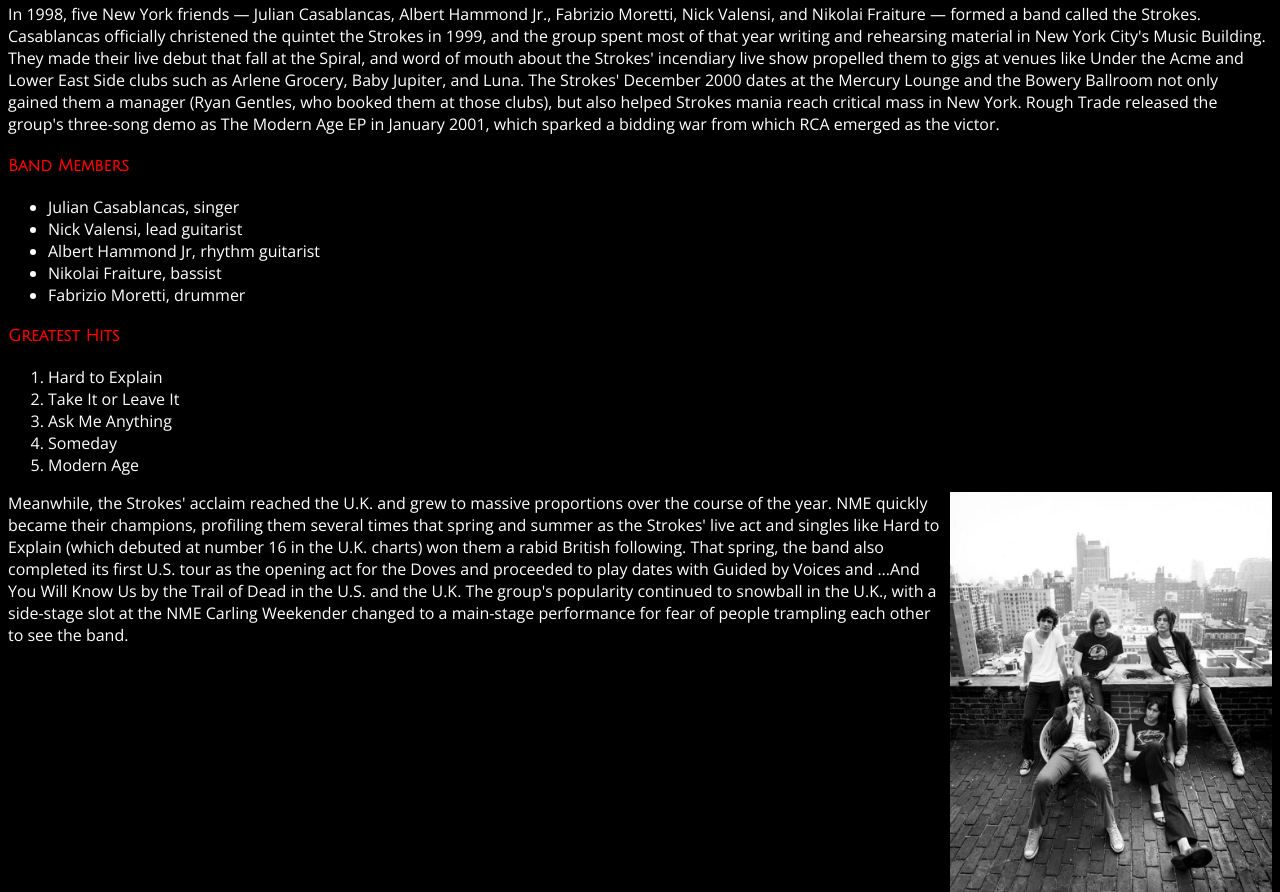
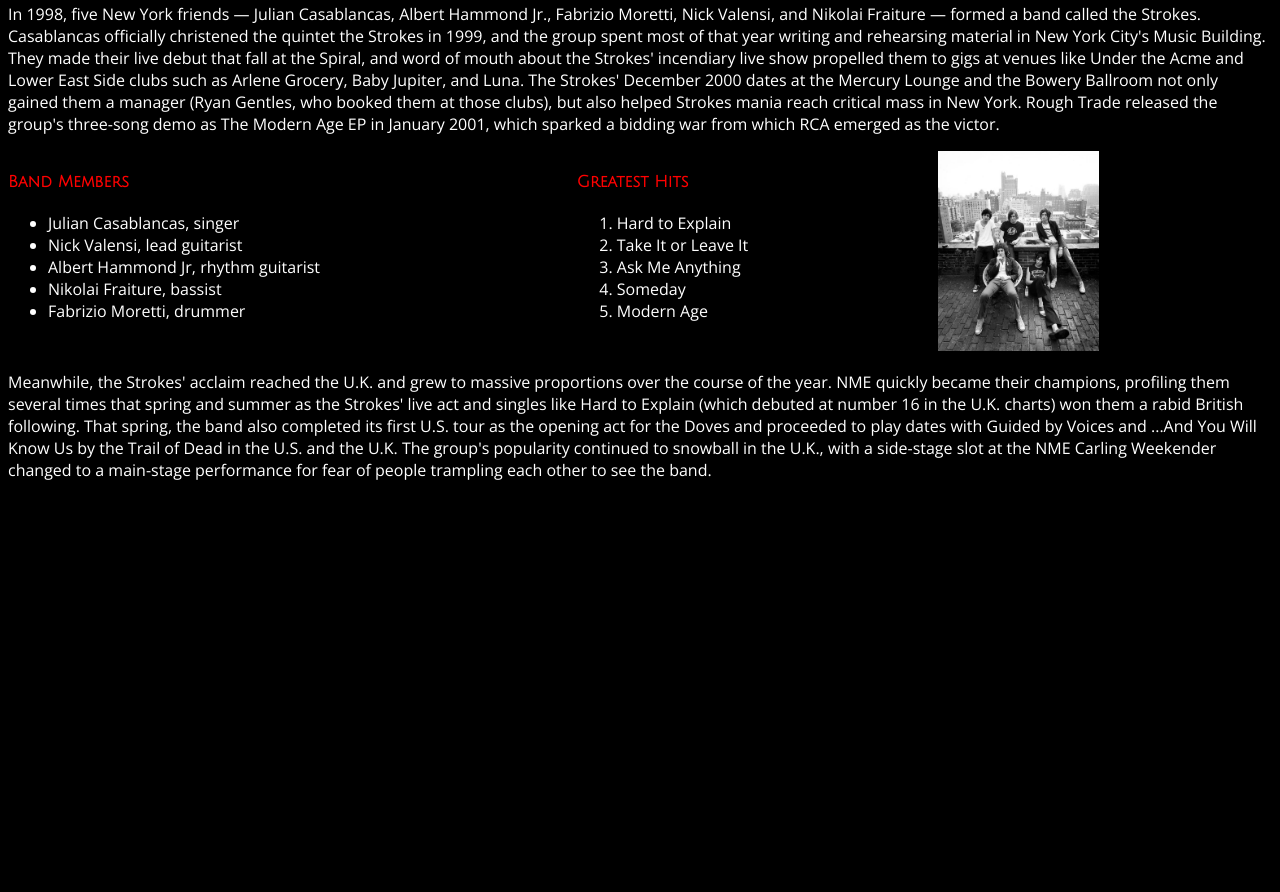
Before and after one commit to shylabarry/thestrokes-site, a plain HTML site: page about-page.html in a window 1280 px wide. Shown: the part 1031-1923 px from the top of the page. After the commit the page ends 1512 px from the top, so only its background shows below. Drawn offline with nearby package versions, Linux system fonts and the light colour scheme.

Commit message:
about page fixes

```diff
--- a/about-page.html
+++ b/about-page.html
@@ -49,16 +49,19 @@
     sparked a bidding war from which RCA emerged as the victor.
   </p>
 
-  <div class="quick-facts">
+  <div id="wrap">
+    <div class = "band-members">
       <h4>Band Members</h4>
-    <ul class="facts">
+      <ul>
         <li>Julian Casablancas, singer</li>
         <li>Nick Valensi, lead guitarist</li>
         <li>Albert Hammond Jr, rhythm guitarist</li>
         <li>Nikolai Fraiture, bassist</li>
         <li>Fabrizio Moretti, drummer</li>
       </ul>
+    </div>
 
+    <div class="hits">
       <h4>Greatest Hits</h4>
       <ol class="facts">
         <li>Hard to Explain</li>
@@ -67,16 +70,17 @@
         <li>Someday</li>
         <li>Modern Age</li>
       </ol>
+    </div>
 
     <img class="secondary-image" src="assets/images/about2.jpg" />
   </div>
 
-  <p>
+  <div class="p2">
     Meanwhile, the Strokes' acclaim reached the U.K. and grew to massive proportions over the course of the year. NME quickly became their champions, profiling them several times that spring and summer as the Strokes' live act and singles like Hard
     to Explain (which debuted at number 16 in the U.K. charts) won them a rabid British following. That spring, the band also completed its first U.S. tour as the opening act for the Doves and proceeded to play dates with Guided by Voices and ...And
     You Will Know Us by the Trail of Dead in the U.S. and the U.K. The group's popularity continued to snowball in the U.K., with a side-stage slot at the NME Carling Weekender changed to a main-stage performance for fear of people trampling each
     other to see the band.
-  </p>
+  </div>
 
 </body>
 
--- a/assets/stylesheets/main-styles.css
+++ b/assets/stylesheets/main-styles.css
@@ -67,20 +67,39 @@ h4{
 }
 
 .secondary-image{
-  float: right;
-  height: 400px;
+  float: left;
+  height: 200px;
+  margin-left: 15%;
+  padding-bottom: 20px;
 }
 
 p{
   color: white;
 }
 
-.quick-facts{
+.p2{
   color: white;
+  float: left;
 }
 
-.facts{
-  align-content: center;
+.container {
+    width: 100%;
+    height: 200px;
+    margin: auto;
+    padding: 10px;
+}
+
+.band-members {
+    width: 30%;
+    height: 200px;
+    float: left;
+    color: white;
+}
+.hits {
+    margin-left: 15%;
+    height: 200px;
+    color:white;
+    float: left;
 }
 
 .about-image{
```
Also changed, not shown: 2 other files. Lines whose indentation alone changed are shown as unchanged.
